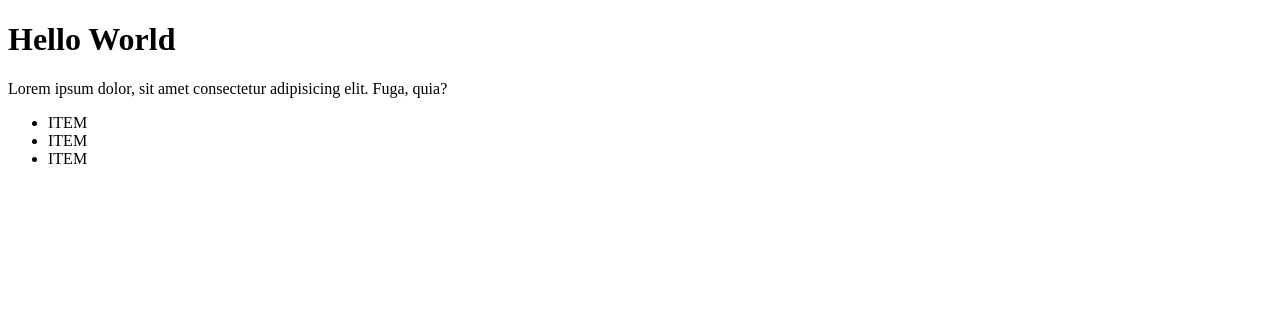
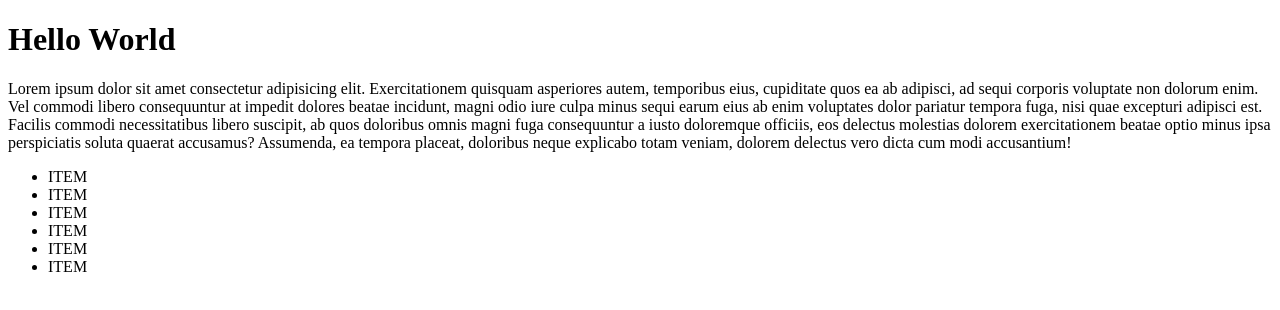
Before and after one commit to zloyAX/git-course, a plain HTML site: page index.html in a window 1280 px wide. Drawn offline with Linux system fonts and the light colour scheme.

Commit message:
change log,fun foo, HTML

```diff
--- a/index.html
+++ b/index.html
@@ -9,8 +9,17 @@
 
 <body>
     <h1>Hello World</h1>
-    <p>Lorem ipsum dolor, sit amet consectetur adipisicing elit. Fuga, quia?</p>
+    <p>Lorem ipsum dolor sit amet consectetur adipisicing elit. Exercitationem quisquam asperiores autem, temporibus
+        eius, cupiditate quos ea ab adipisci, ad sequi corporis voluptate non dolorum enim. Vel commodi libero
+        consequuntur at impedit dolores beatae incidunt, magni odio iure culpa minus sequi earum eius ab enim voluptates
+        dolor pariatur tempora fuga, nisi quae excepturi adipisci est. Facilis commodi necessitatibus libero suscipit,
+        ab quos doloribus omnis magni fuga consequuntur a iusto doloremque officiis, eos delectus molestias dolorem
+        exercitationem beatae optio minus ipsa perspiciatis soluta quaerat accusamus? Assumenda, ea tempora placeat,
+        doloribus neque explicabo totam veniam, dolorem delectus vero dicta cum modi accusantium!</p>
     <ul>
+        <li>ITEM</li>
+        <li>ITEM</li>
+        <li>ITEM</li>
         <li>ITEM</li>
         <li>ITEM</li>
         <li>ITEM</li>
--- a/main.js
+++ b/main.js
@@ -1,6 +1,6 @@
-console.log('Hello World');
+console.log('!!!!!!!!!!!!!!!!');
 function foo(text) {
     return text
 }
 
-console.log(foo('Hello World'));
+console.log(foo('!!!!!!!!!!!!!!!!!!!!!!!!!'));
```
